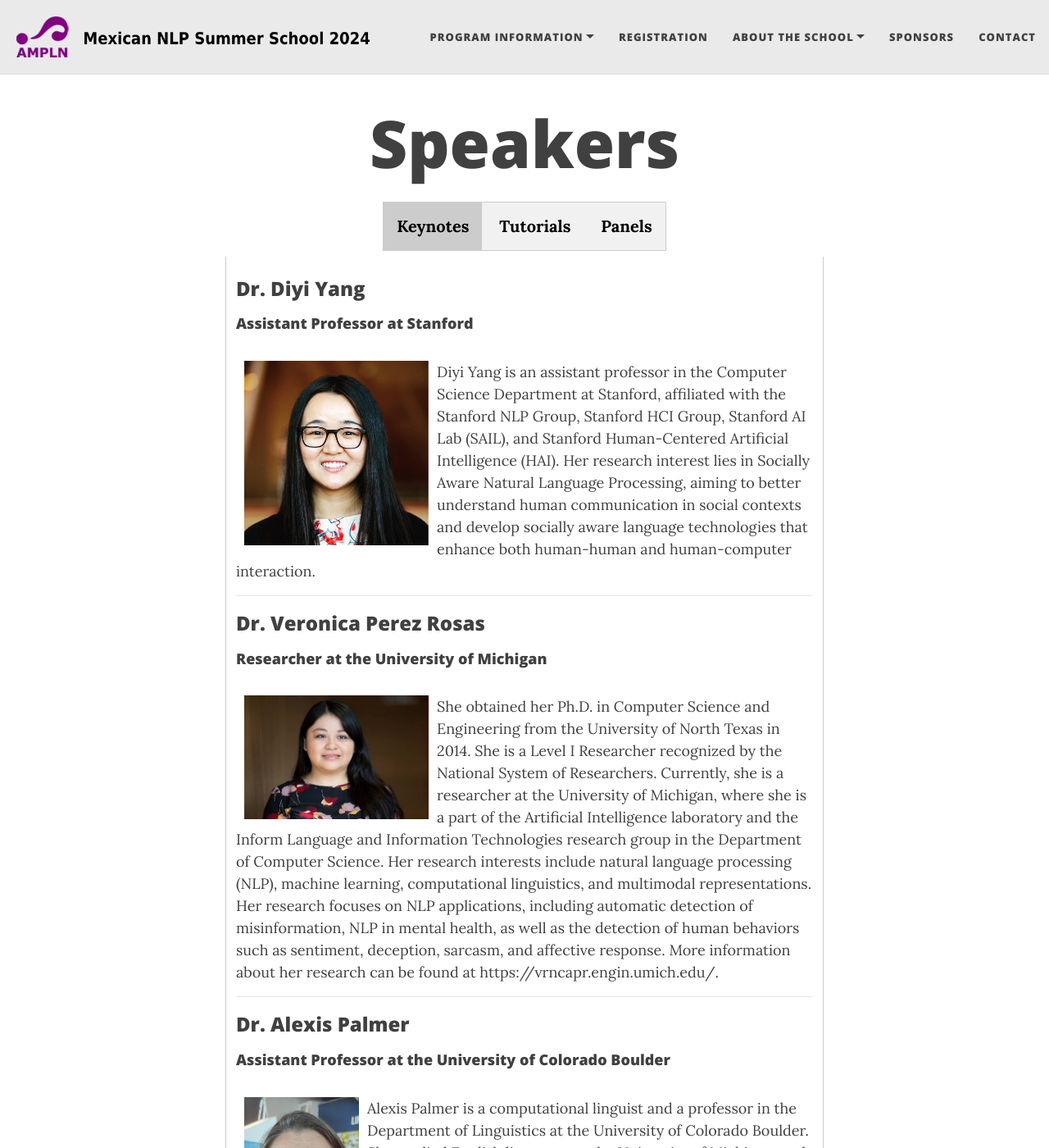
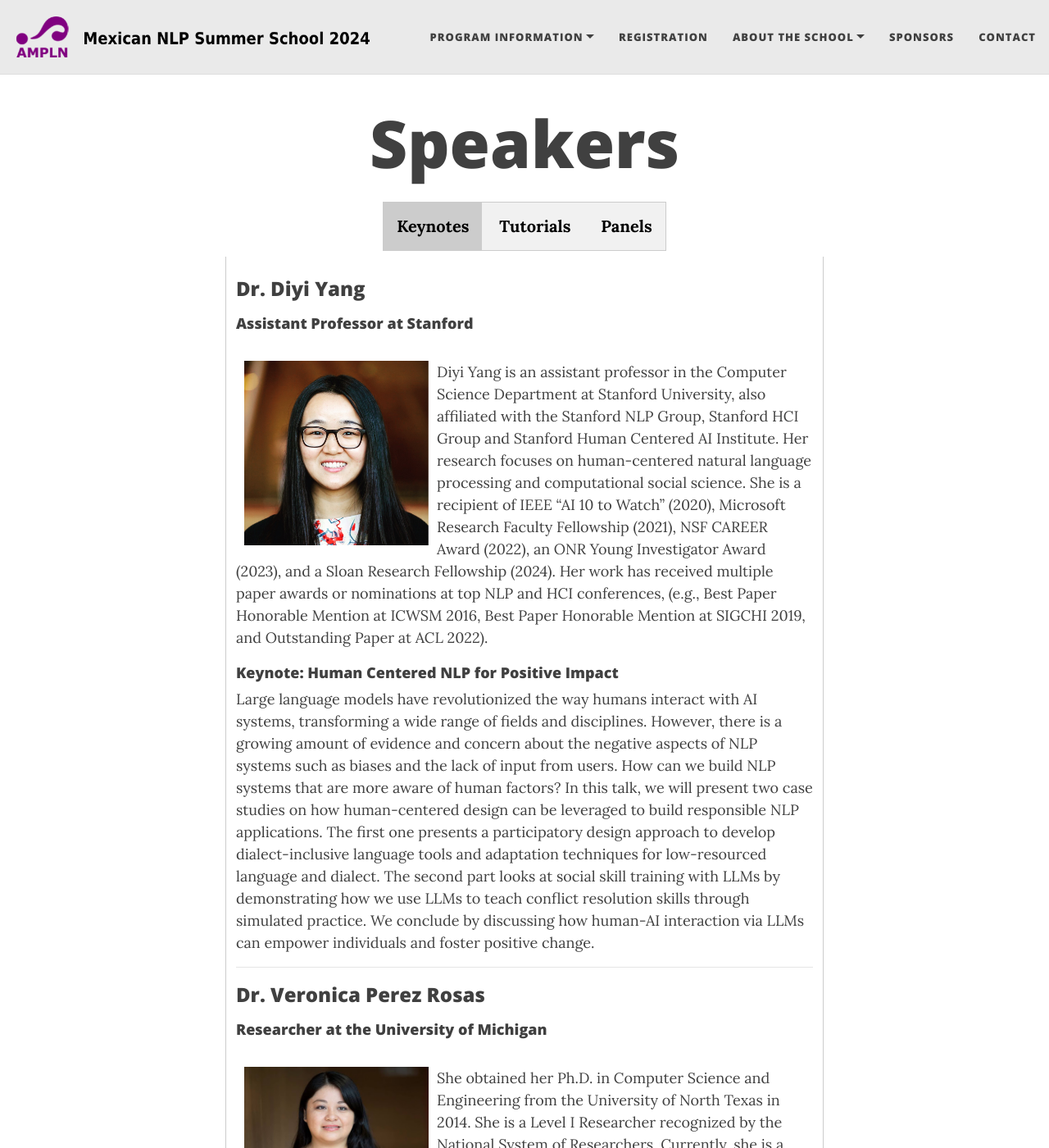
Before and after one commit to ampln/escuelaverano2024, a Jekyll site: the page built from speakers.md, in a window 1280 px wide and 1400 px high. Shown: the whole window at 82% size. Built offline with Jekyll 4.4.1, drawn with Linux system fonts in a browser that asks for light colours; nearby versions of some CDN libraries.

Commit message:
added diyi information

```diff
--- a/speakers.md
+++ b/speakers.md
@@ -90,7 +90,11 @@ Secondly, the technical principles for the implementation of attention mechanism
       <br />
 			<!-- Headshot image -->
 			<img width="225" id="bio-image" src="{{'/assets/images/speakers/speaker_diyi.jpeg'| relative_url }}" align="left" alt="Diyi Yang" hspace="10" />
-     	Diyi Yang is an assistant professor in the Computer Science Department at Stanford, affiliated with the Stanford NLP Group, Stanford HCI Group, Stanford AI Lab (SAIL), and Stanford Human-Centered Artificial Intelligence (HAI). Her research interest lies in Socially Aware Natural Language Processing, aiming to better understand human communication in social contexts and develop socially aware language technologies that enhance both human-human and human-computer interaction.
+     	Diyi Yang is an assistant professor in the Computer Science Department at Stanford University, also affiliated with the Stanford NLP Group, Stanford HCI Group and Stanford Human Centered AI Institute. Her research focuses on human-centered natural language processing and computational social science.  She is a recipient of  IEEE “AI 10 to Watch” (2020), Microsoft Research Faculty Fellowship (2021),  NSF CAREER Award (2022), an ONR Young Investigator Award (2023), and a Sloan Research Fellowship (2024).   Her work has received multiple paper awards or nominations at top NLP and HCI conferences, (e.g., Best Paper Honorable Mention at ICWSM 2016, Best Paper Honorable Mention at SIGCHI 2019, and Outstanding Paper at ACL 2022).
+		</section>
+		<section id="additional-info">
+      <h4>Keynote: Human Centered NLP for Positive Impact</h4>
+	  Large language models have revolutionized the way humans interact with AI systems, transforming a wide range of fields and disciplines. However, there is a growing amount of evidence and concern about the negative aspects of NLP systems such as biases and the lack of input from users. How can we build NLP systems that are more aware of human factors?  In this talk, we will present two case studies on how human-centered design can be leveraged to build responsible NLP applications. The first one presents a participatory design approach to develop dialect-inclusive language tools and adaptation techniques for low-resourced language and dialect. The second part looks at social skill training with LLMs by demonstrating how we use LLMs to teach conflict resolution skills through simulated practice. We conclude by discussing how human-AI interaction via LLMs can empower individuals and foster positive change.
 		</section>
 	<hr>
   <section id="main-bio">
```
Also changed, not shown: 1 other file.
